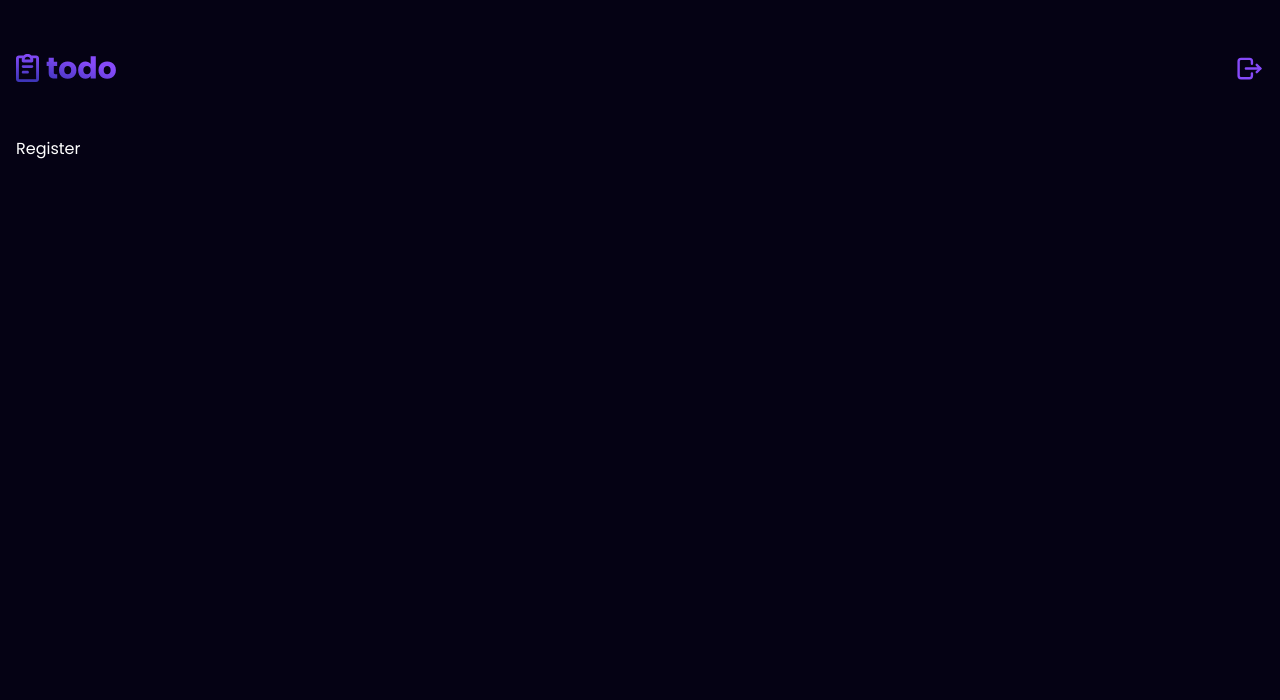
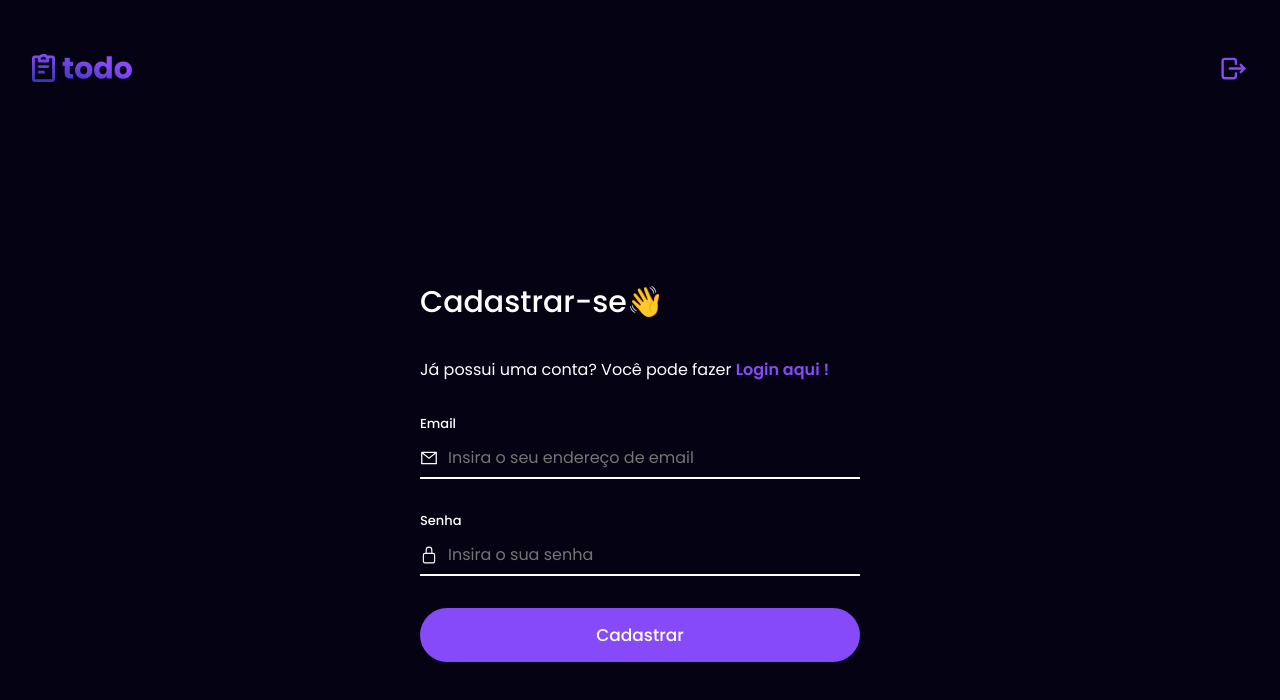
Before and after one commit to reisArthur2602/to-do, a React (Vite) app: page /register in a window 1280 px wide. Shown: the top 700 px of the page. Built offline with nearby package versions, Linux system fonts and the light colour scheme.

Commit message:
Register

```diff
--- a/src/components/Container/index.jsx
+++ b/src/components/Container/index.jsx
@@ -6,7 +6,7 @@ const Container = styled.div`
   margin: 0 auto;
   display: flex;
   flex-direction: column;
-  padding-inline: 1rem;
+  padding-inline: 2rem;
 `;
 
 export { Container };
--- a/src/components/Form/index.jsx
+++ b/src/components/Form/index.jsx
@@ -2,9 +2,10 @@ import styled from "styled-components";
 
 const Form = styled.form`
   max-width: 27.5rem;
+  width: 100%;
   display: flex;
   flex-direction: column;
-  gap: 1.875rem;
+  gap: 2rem;
 
   h2 {
     font-size: 1.875rem;
--- a/src/pages/Register/index.jsx
+++ b/src/pages/Register/index.jsx
@@ -1,9 +1,37 @@
-import React from 'react'
+import { Form } from "../../components/Form";
+import { Link } from "react-router-dom";
+import Input from "../../components/Input";
+import { AiOutlineMail } from "react-icons/ai";
+import { IoLockClosedOutline } from "react-icons/io5";
+import { ButtonSubmit } from "../../components/ButtonSubmit";
+import { Hero } from "./styles";
 
 const Register = () => {
   return (
-    <div>Register</div>
-  )
-}
+    <Hero>
+      <Form>
+        <h2>Cadastrar-se👋</h2>
+        <p>
+          Já possui uma conta? Você pode fazer <Link to="/">Login aqui !</Link>
+        </p>
 
-export default Register
+        <Input
+          title="Email"
+          type="email"
+          placeholder="Insira o seu endereço de email"
+          icon={<AiOutlineMail size={18} color="#Fff" />}
+        />
+        <Input
+          title="Senha"
+          type="password"
+          placeholder="Insira o sua senha"
+          icon={<IoLockClosedOutline size={18} color="#Fff" />}
+        />
+
+        <ButtonSubmit>Cadastrar</ButtonSubmit>
+      </Form>
+    </Hero>
+  );
+};
+
+export default Register;
--- a/src/pages/Register/styles.jsx
+++ b/src/pages/Register/styles.jsx
@@ -0,0 +1,10 @@
+import styled from "styled-components";
+
+const Hero = styled.section`
+  margin-top: 9rem;
+  display: flex;
+  align-items: center;
+  justify-content: center;
+`;
+
+export { Hero };
```
